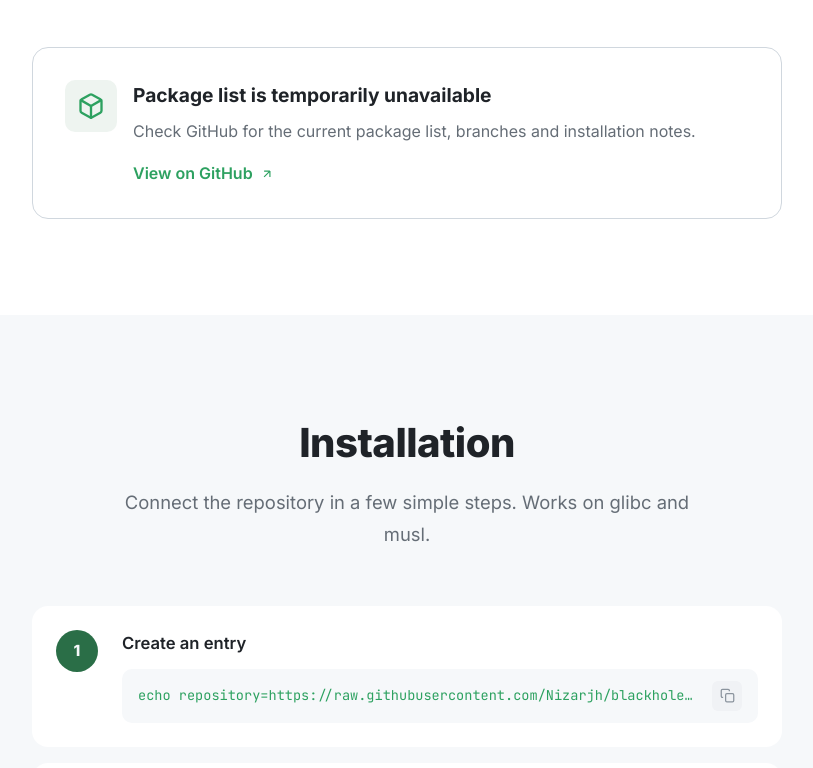
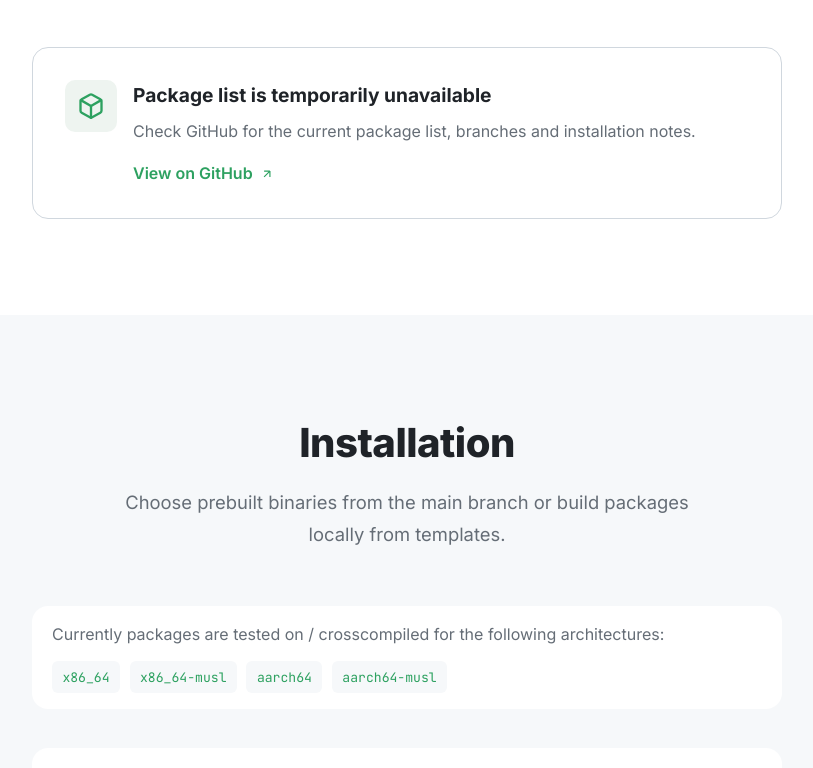
Before and after one commit to Event-Horizon-VL/Event-Horizon-VL.github.io, a Vue app: page / in a window 1280 px wide. Shown: the part 2000-2768 px from the top of the page, without its empty margins (233-1046 px from the left). Built offline with nearby package versions, Linux system fonts and the light colour scheme; a web font is replaced by a local one.

Commit message:
chore: update install steps

```diff
--- a/src/components/InstallSection.vue
+++ b/src/components/InstallSection.vue
@@ -1,22 +1,32 @@
 <script setup lang="ts">
-import { ref } from "vue";
-import { INSTALL_STEPS } from "../constants";
+import { computed, ref } from "vue";
+import { INSTALL_STEPS, SUPPORTED_ARCHITECTURES } from "../constants";
 import { useI18n } from "../i18n";
 import SectionHeader from "./ui/SectionHeader.vue";
 import StepCard from "./ui/StepCard.vue";
 import CodeBlock from "./ui/CodeBlock.vue";
 
 const { t } = useI18n();
+const selectedArchitecture = ref("x86_64");
 
-const copiedStep = ref<number | null>(null);
+const getInstallCommand = (key: string, command: string) => {
+  if (key !== "configureMirror") return command;
 
-const handleCopy = (command: string, step: number) => {
-  navigator.clipboard.writeText(command);
-  copiedStep.value = step;
-  setTimeout(() => {
-    copiedStep.value = null;
-  }, 2000);
+  return `sudo cp /usr/share/xbps.d/00-repository-main.conf /etc/xbps.d/\nsudo sed -i "1i repository=https://mirror.black-hole.dev/${selectedArchitecture.value}" /etc/xbps.d/00-repository-main.conf`;
 };
+
+const installGroups = computed(() =>
+  INSTALL_STEPS.map((group) => ({
+    key: group.key,
+    title: t.value.install.groups[group.key].title,
+    note: t.value.install.groups[group.key].note,
+    steps: group.steps.map((item) => ({
+      ...item,
+      title: t.value.install.steps[item.key],
+      command: getInstallCommand(item.key, item.command),
+    })),
+  })),
+);
 </script>
 
 <template>
@@ -29,20 +39,53 @@ const handleCopy = (command: string, step: number) => {
         </template>
       </SectionHeader>
 
+      <div class="install-architectures">
+        <p>{{ t.install.architecturesTitle }}</p>
+        <ul class="architecture-list">
+          <li v-for="arch in SUPPORTED_ARCHITECTURES" :key="arch">
+            <code>{{ arch }}</code>
+          </li>
+        </ul>
+      </div>
+
+      <details
+        v-for="group in installGroups"
+        :key="group.key"
+        class="install-group"
+        :open="group.key === 'prebuilt'"
+      >
+        <summary>
+          <span>{{ group.title }}</span>
+        </summary>
+        <p class="install-group-note">{{ group.note }}</p>
+
+        <label v-if="group.key === 'prebuilt'" class="architecture-selector">
+          <span>{{ t.install.architectureSelector }}</span>
+          <select v-model="selectedArchitecture">
+            <option
+              v-for="arch in SUPPORTED_ARCHITECTURES"
+              :key="arch"
+              :value="arch"
+            >
+              {{ arch }}
+            </option>
+          </select>
+        </label>
+
         <div class="steps">
           <StepCard
-          v-for="item in INSTALL_STEPS"
-          :key="item.step"
+            v-for="item in group.steps"
+            :key="`${group.key}-${item.step}`"
             :step="item.step"
-          :title="t.install.steps[item.key]"
+            :title="item.title"
             :command="item.command"
-          @copy="(cmd) => handleCopy(cmd, item.step)"
           >
             <template #default>
               <CodeBlock :code="item.command" />
             </template>
           </StepCard>
         </div>
+      </details>
 
       <div class="install-note">
         <svg
@@ -71,9 +114,84 @@ const handleCopy = (command: string, step: number) => {
   position: relative;
 }
 
+.install-architectures {
+  max-width: 750px;
+  margin: 0 auto clamp(1.5rem, 3vw, 2.5rem);
+  padding: 1rem 1.25rem;
+  background: var(--surface);
+  border-radius: var(--radius-lg);
+  color: var(--text-secondary);
+}
+
+.install-architectures p {
+  margin-bottom: 0.85rem;
+  line-height: 1.6;
+}
+
+.architecture-list {
+  display: flex;
+  flex-wrap: wrap;
+  gap: 0.6rem;
+  list-style: none;
+}
+
+.architecture-list code {
+  display: inline-flex;
+  padding: 0.35rem 0.65rem;
+  border-radius: var(--radius-sm);
+  background: var(--code-bg);
+  color: var(--accent-bright);
+  font-family: var(--font-mono);
+  font-size: 0.82rem;
+}
+
+.install-group {
+  max-width: 750px;
+  margin: 0 auto 1rem;
+  padding: 1rem;
+  background: var(--surface);
+  border-radius: var(--radius-lg);
+}
+
+.install-group summary {
+  cursor: pointer;
+  color: var(--text-primary);
+  font-weight: 700;
+  font-size: clamp(1rem, 1.5vw, 1.12rem);
+}
+
+.install-group-note {
+  margin: 0.85rem 0 1rem;
+  color: var(--text-secondary);
+  font-size: clamp(0.78rem, 1.1vw, 0.9rem);
+  line-height: 1.6;
+}
+
+.architecture-selector {
+  display: flex;
+  align-items: center;
+  justify-content: space-between;
+  gap: 1rem;
+  margin-bottom: 1rem;
+  padding: 0.85rem 1rem;
+  background: var(--bg-secondary);
+  border-radius: var(--radius-md);
+  color: var(--text-secondary);
+  font-size: clamp(0.78rem, 1.1vw, 0.9rem);
+}
+
+.architecture-selector select {
+  min-width: 170px;
+  border: 1px solid var(--surface-border);
+  border-radius: var(--radius-sm);
+  padding: 0.45rem 0.65rem;
+  background: var(--surface);
+  color: var(--text-primary);
+  font: inherit;
+}
+
 .steps {
-  max-width: 750px;
-  margin: 0 auto;
+  margin: 0;
   display: flex;
   flex-direction: column;
   gap: 1rem;
@@ -101,6 +219,15 @@ const handleCopy = (command: string, step: number) => {
 }
 
 @media (max-width: 480px) {
+  .architecture-selector {
+    flex-direction: column;
+    align-items: stretch;
+  }
+
+  .architecture-selector select {
+    width: 100%;
+  }
+
   .install-note {
     padding: 0.85rem 1rem;
     gap: 0.6rem;
--- a/src/components/ui/CodeBlock.vue
+++ b/src/components/ui/CodeBlock.vue
@@ -71,9 +71,8 @@ const copy = () => {
   font-size: clamp(0.72rem, 1.2vw, 0.85rem);
   color: var(--accent-bright);
   flex: 1;
-  white-space: nowrap;
-  overflow: hidden;
-  text-overflow: ellipsis;
+  white-space: pre-wrap;
+  overflow-wrap: anywhere;
 }
 
 @media (max-width: 640px) {
--- a/src/constants.ts
+++ b/src/constants.ts
@@ -33,18 +33,84 @@ export const PACKAGES = [
   { name: "kanata", version: "1.10.1", category: "util" },
 ];
 
-export type InstallStepKey = "createAnEntry" | "refreshRepo" | "searchRepo";
+export const SUPPORTED_ARCHITECTURES = [
+  "x86_64",
+  "x86_64-musl",
+  "aarch64",
+  "aarch64-musl",
+];
+
+export type InstallGroupKey = "manual" | "prebuilt";
+
+export type InstallStepKey =
+  | "cloneRepositories"
+  | "switchBranch"
+  | "copyTemplates"
+  | "editShlibs"
+  | "bootstrapBuild"
+  | "buildPackages"
+  | "installBuiltPackages"
+  | "configureMirror"
+  | "refreshRepo"
+  | "searchRepo";
 
 export const INSTALL_STEPS: {
+  key: InstallGroupKey;
+  steps: {
     step: number;
     key: InstallStepKey;
     command: string;
+  }[];
 }[] = [
   {
+    key: "manual",
+    steps: [
+      {
         step: 1,
-    key: "createAnEntry",
+        key: "cloneRepositories",
         command:
-      "echo repository=https://raw.githubusercontent.com/Nizarjh/blackhole-vl/repository-x86_64 | sudo tee /etc/xbps.d/20-repository-extra.conf",
+          "git clone https://github.com/Event-Horizon-VL/blackhole-vl.git\ngit clone https://github.com/void-linux/void-packages.git",
+      },
+      {
+        step: 2,
+        key: "switchBranch",
+        command: "cd blackhole-vl\ngit checkout manual",
+      },
+      {
+        step: 3,
+        key: "copyTemplates",
+        command: "cp -r blackhole-vl/srcpkgs/* void-packages/srcpkgs/",
+      },
+      {
+        step: 4,
+        key: "editShlibs",
+        command: "cd void-packages\nnvim common/shlibs",
+      },
+      {
+        step: 5,
+        key: "bootstrapBuild",
+        command: "./xbps-src binary-bootstrap",
+      },
+      {
+        step: 6,
+        key: "buildPackages",
+        command: "./xbps-src pkg <package1> <package2> ...",
+      },
+      {
+        step: 7,
+        key: "installBuiltPackages",
+        command:
+          "sudo xbps-install --repository /hostdir/binpkgs/ <package1> <package2> ...",
+      },
+    ],
+  },
+  {
+    key: "prebuilt",
+    steps: [
+      {
+        step: 1,
+        key: "configureMirror",
+        command: `sudo cp /usr/share/xbps.d/00-repository-main.conf /etc/xbps.d/\nsudo sed -i "1i repository=https://mirror.black-hole.dev/$(xbps-uhelper arch)" /etc/xbps.d/00-repository-main.conf`,
       },
       {
         step: 2,
@@ -54,6 +120,8 @@ export const INSTALL_STEPS: {
       {
         step: 3,
         key: "searchRepo",
-    command: `xbps-query -Rs hypr && sudo xbps-install -S hyprland`,
+        command: "xbps-query -Rs hypr\nsudo xbps-install -S hyprland",
+      },
+    ],
   },
 ];
--- a/src/i18n/en.ts
+++ b/src/i18n/en.ts
@@ -106,13 +106,34 @@ export const en: Translation = {
   install: {
     title: "Installation",
     subtitle:
-      "Connect the repository in a few simple steps. Works on glibc and musl.",
+      "Choose prebuilt binaries from the main branch or build packages locally from templates.",
+    architecturesTitle:
+      "Currently packages are tested on / crosscompiled for the following architectures:",
+    architectureSelector: "Target architecture",
+    groups: {
+      manual: {
+        title: "Manually building",
+        note: "Recommended for the manual branch.",
+      },
+      prebuilt: {
+        title: "Prebuilt binaries",
+        note: "Available only for the main branch.",
+      },
+    },
     steps: {
-      createAnEntry: "Create an entry",
-      refreshRepo: "Refresh repositories",
-      searchRepo: "Search and install",
+      cloneRepositories: "Clone this repository and void-packages",
+      switchBranch: "Optionally switch to a specific branch",
+      copyTemplates: "Copy template files into void-packages",
+      editShlibs:
+        "Edit shlibs: remove shlibs_remove lines and append shlibs_append",
+      bootstrapBuild: "Bootstrap the build system",
+      buildPackages: "Build the desired packages",
+      installBuiltPackages: "Install the built packages",
+      configureMirror: "Add the Blackhole mirror with higher priority",
+      refreshRepo: "Refresh repositories and accept the fingerprint",
+      searchRepo: "Search and install packages",
     },
-    note: "This is an unofficial repository. Use at your own risk. Packages are signed and regularly updated.",
+    note: "Old GitHub-based binary repositories are deprecated. If you used the old setup, remove /etc/xbps.d/20-repository-extra.conf before adding the current mirror.",
   },
 
   footer: {
--- a/src/i18n/ru.ts
+++ b/src/i18n/ru.ts
@@ -106,13 +106,34 @@ export const ru: Translation = {
   install: {
     title: "Установка",
     subtitle:
-      "Подключите репозиторий за несколько простых шагов. Работает на glibc и musl.",
+      "Используйте готовые бинарные пакеты из ветки main или собирайте пакеты локально из шаблонов.",
+    architecturesTitle:
+      "Сейчас пакеты тестируются и кросс-компилируются для следующих архитектур:",
+    architectureSelector: "Целевая архитектура",
+    groups: {
+      manual: {
+        title: "Ручная сборка",
+        note: "Рекомендуется для ветки manual.",
+      },
+      prebuilt: {
+        title: "Готовые бинарные пакеты",
+        note: "Доступно только для ветки main.",
+      },
+    },
     steps: {
-      createAnEntry: "Создать запись",
-      refreshRepo: "Обновить репозитории",
-      searchRepo: "Найти и установить",
+      cloneRepositories: "Склонировать этот репозиторий и void-packages",
+      switchBranch: "При необходимости переключиться на нужную ветку",
+      copyTemplates: "Скопировать шаблоны в void-packages",
+      editShlibs:
+        "Отредактировать shlibs: удалить строки из shlibs_remove и добавить shlibs_append",
+      bootstrapBuild: "Инициализировать систему сборки",
+      buildPackages: "Собрать нужные пакеты",
+      installBuiltPackages: "Установить собранные пакеты",
+      configureMirror: "Добавить зеркало Blackhole с повышенным приоритетом",
+      refreshRepo: "Обновить репозитории и принять отпечаток ключа",
+      searchRepo: "Найти и установить пакеты",
     },
-    note: "Это неофициальный репозиторий. Используйте на свой страх и риск. Пакеты подписаны и регулярно обновляются.",
+    note: "Старые бинарные репозитории на GitHub больше не обновляются. Если вы использовали старую настройку, удалите /etc/xbps.d/20-repository-extra.conf перед добавлением актуального зеркала.",
   },
 
   footer: {
```
Also changed, not shown: src/i18n/types.ts (+20 -1 lines). Lines whose indentation alone changed are shown as unchanged.
